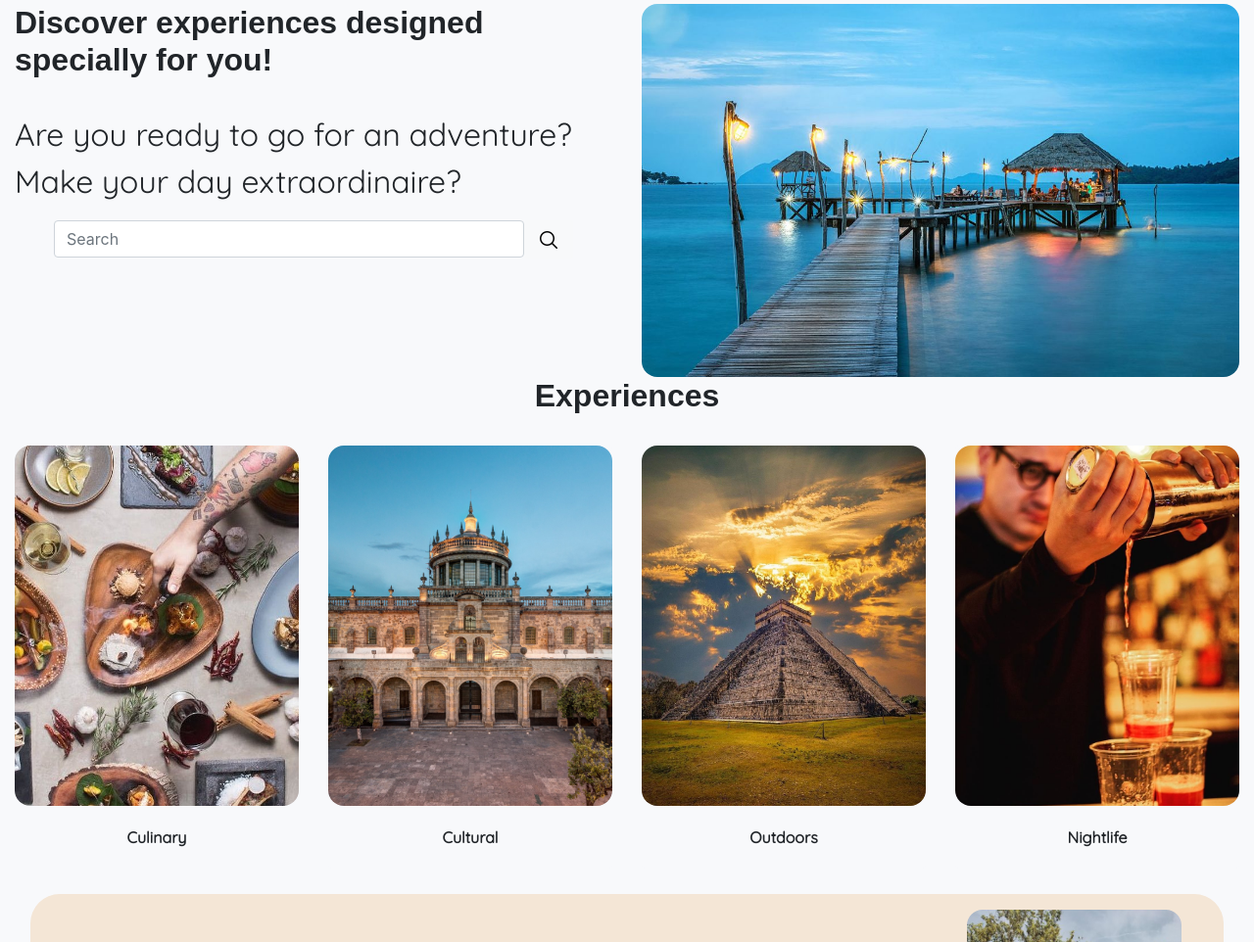
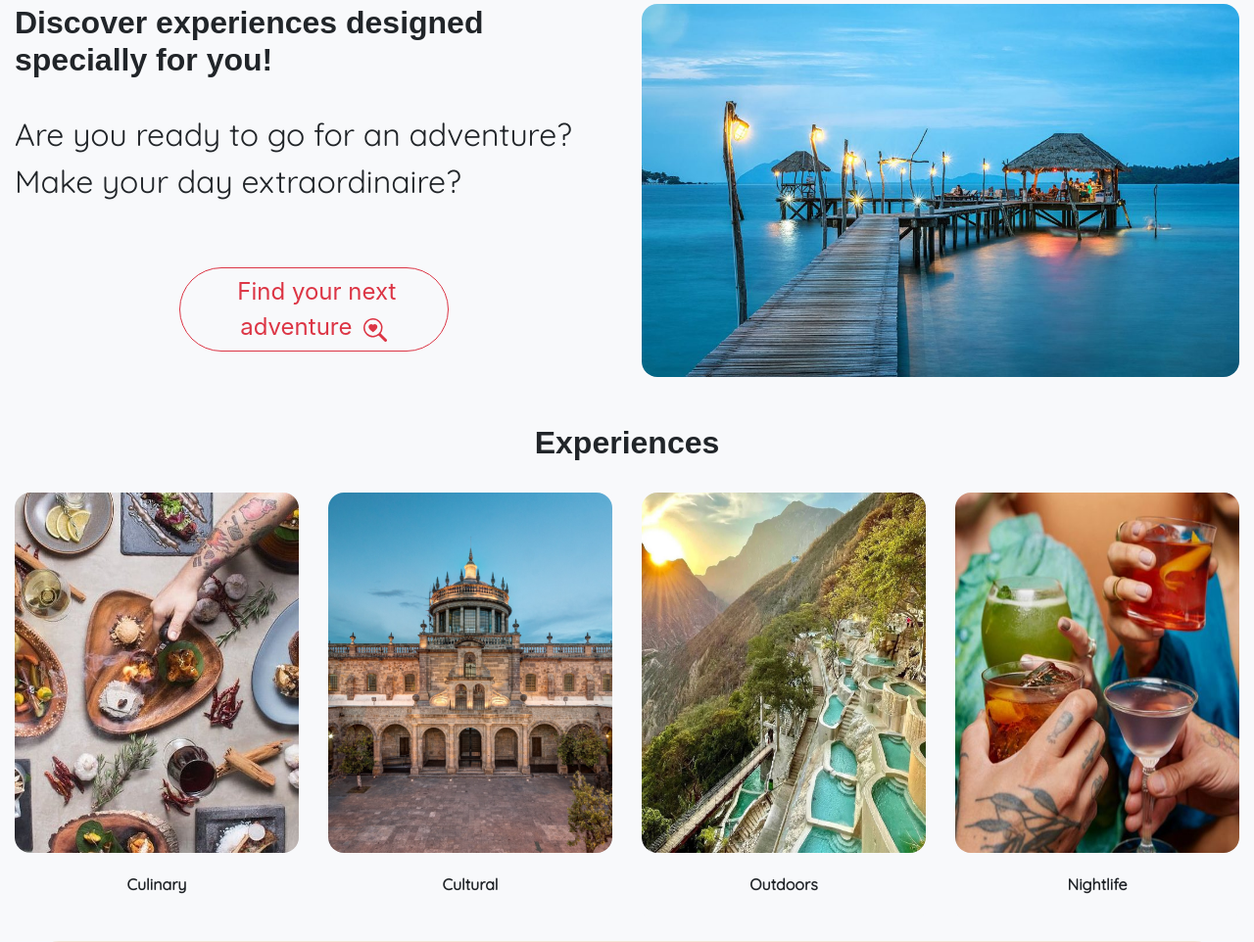
Before and after one commit to SolracDavid99/QuickTrip, a PHP site: page /html/home.html in a window 1280 px wide. Shown: the part 139-1101 px from the top of the page at 98% size. Run offline with PHP 8.4, Linux system fonts and the light colour scheme; some web fonts are replaced.

Commit message:
Cambio de home

```diff
--- a/css/home.css
+++ b/css/home.css
@@ -157,3 +157,7 @@ body{
     /*padding-left: 40px;
     padding-right: 40px;*/
 }
+#search{
+    font-size: 1.5rem;
+
+}
--- a/html/home.html
+++ b/html/home.html
@@ -29,17 +29,30 @@
                 <h1 id="encabezado" class="display-5">Discover experiences designed specially for you!</h1>
                 <br>
                 <p class="lead" id="contenido" style="font-size: 2rem;">Are you ready to go for an adventure? Make your day extraordinaire?</p>
-                    <form class="form-inline justify-content-center">
-                        <input class="form-control" type="search" placeholder="Search" aria-label="Search" style="width: 30rem;">
-                        <button class="btn btn-light" type="submit"><img src="../assets/img/home/search.png" alt="" style="height: 1.5rem;"></button>
-                    </form>
-            </div>
+                <br><br>
+                <!-- Search Bar -->
+                <div class="col-md-6 mx-auto">
+                    <button class="btn btn-outline-danger rounded-pill" data-toggle="collapse" data-target="#collapseExample">
+                        <span  id="search">&nbsp;Find your next adventure&nbsp;</span>
+                        <svg xmlns="http://www.w3.org/2000/svg" width="1.5rem" height="1.5rem" fill="currentColor" class="bi bi-search-heart" viewBox="0 0 16 16">
+                            <path d="M6.5 4.482c1.664-1.673 5.825 1.254 0 5.018-5.825-3.764-1.664-6.69 0-5.018Z"/>
+                            <path d="M13 6.5a6.471 6.471 0 0 1-1.258 3.844c.04.03.078.062.115.098l3.85 3.85a1 1 0 0 1-1.414 1.415l-3.85-3.85a1.007 1.007 0 0 1-.1-.115h.002A6.5 6.5 0 1 1 13 6.5ZM6.5 12a5.5 5.5 0 1 0 0-11 5.5 5.5 0 0 0 0 11Z"/>
+                        </svg>
+                    </button>
+                    <div class="collapse" id="collapseExample">
+                        <div class="card card-body">
+                            <input type="date" min="" max="2019-06-08"/>
+                        </div>
+                    </div>
+                </div>
+            </div><!--col-md-6-->
+            <br><br>
             <div class="col-md-6">
                 <img id="portada" class="img-fluid float-right" src="../assets/img/home/cancun.jpeg" alt="">
             </div>
         </div>
     </div>
-
+    <br><br>
     <div class="container-fluid d-flex justify-content-center align-items-center">
         <div class="row">
             <div class="col-md">
@@ -69,7 +82,7 @@
             </div>
             <div class="col-md d-flex justify-content-center">
                 <div class="card">
-                    <img class="img-fluid" id="category" src="../assets/img/home/piramide.jpg" alt="Card image cap">
+                    <img class="img-fluid" id="category" src="../assets/img/home/grutas.webp" alt="Card image cap">
                     <div class="card-body">
                         <p class="card-text text-center font-weight-bold" id="contenido">Outdoors</p>
                     </div>
--- a/html/item.html
+++ b/html/item.html
@@ -70,10 +70,10 @@ function buildCards () {
         cards +=
         `
         <div class="col-md-2">
-            <div class="card.mx-auto">
+            <div class="card mx-auto">
                 <button><img id="tourImage" src="${tours[i].image}" alt="..." class="img-fluid"></button>
                 <div class="card-body">
-                    <p class="card-title text-left" id="tourName">${tours[i].name}</p>
+                    <p class="card-title" id="tourName">${tours[i].name}</p>
                     <p class="card-text" id="aboutTour"> <b>From ${tours[i].price} MXN</b> p/p</p>
                 </div>
             </div>
--- a/package.json
+++ b/package.json
@@ -18,6 +18,7 @@
   },
   "homepage": "https://github.com/SolracDavid99/QuickTrip#readme",
   "dependencies": {
+    "bootstrap-icons": "^1.8.1",
     "cors": "^2.8.5",
     "express": "^4.17.2",
     "sweetalert2": "^11.3.10"
```
Also changed, not shown: css/itemList.css (+13 -8 lines), assets/img/home/grutas.webp (added), assets/img/home/nightlife.jpg, assets/img/home/piramide.jpg (deleted), assets/img/home/tequila.jpg, package-lock.json.
